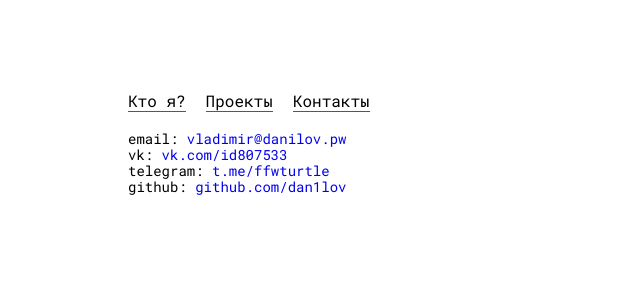
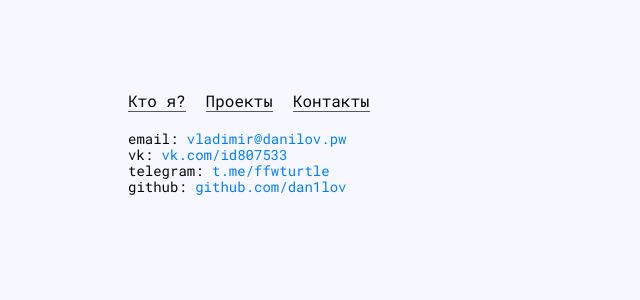
Before and after one commit to dan1lov/personal-website, a React (Create React App) app: page /contacts in a window 1280 px wide. Shown: the top 300 px of the page, without its empty margins (0-640 px from the left). Built offline with nearby package versions, Linux system fonts and the light colour scheme.

Commit message:
:lipstick: Change color scheme

```diff
--- a/src/css/root.css
+++ b/src/css/root.css
@@ -1,7 +1,19 @@
-@import url('https://fonts.googleapis.com/css2?family=Roboto+Mono:wght@300;400;500;600&display=swap');
+@import url("https://fonts.googleapis.com/css2?family=Roboto+Mono:wght@300;400;500;600&display=swap");
+
+:root {
+    --background-color: #f7f7ff;
+    --text-accent: #007fff;
+    --text-primary: #080708;
+}
+
+::selection {
+    color: var(--background-color);
+    background: var(--text-primary);
+}
 
 body {
-    font-family: "Roboto Mono", "Roboto", "Ubuntu", sans-serif;
+    background: var(--background-color);
+    font-family: "Roboto Mono", "Ubuntu", sans-serif;
     margin: 0;
 }
 
@@ -29,7 +41,7 @@ body {
 }
 
 .page-header__item > a {
-    color: black;
+    color: var(--text-primary);
     font-size: 16px;
     line-height: 20px;
     text-decoration: none;
@@ -40,9 +52,9 @@ body {
 }
 
 .page-header__item::after {
-    background: black;
+    background: var(--text-primary);
     bottom: -1px;
-    content: '';
+    content: "";
     height: 1px;
     left: 0;
     opacity: .66;
@@ -53,6 +65,7 @@ body {
 .page-content__section {
     font-size: 14px;
     line-height: 16px;
+    color: var(--text-primary);
 }
 
 .page-content__section:not(:last-child) {
@@ -60,6 +73,6 @@ body {
 }
 
 .page-content__section > a {
-    color: -webkit-link;
+    color: var(--text-accent);
     text-decoration: none;
 }
```
